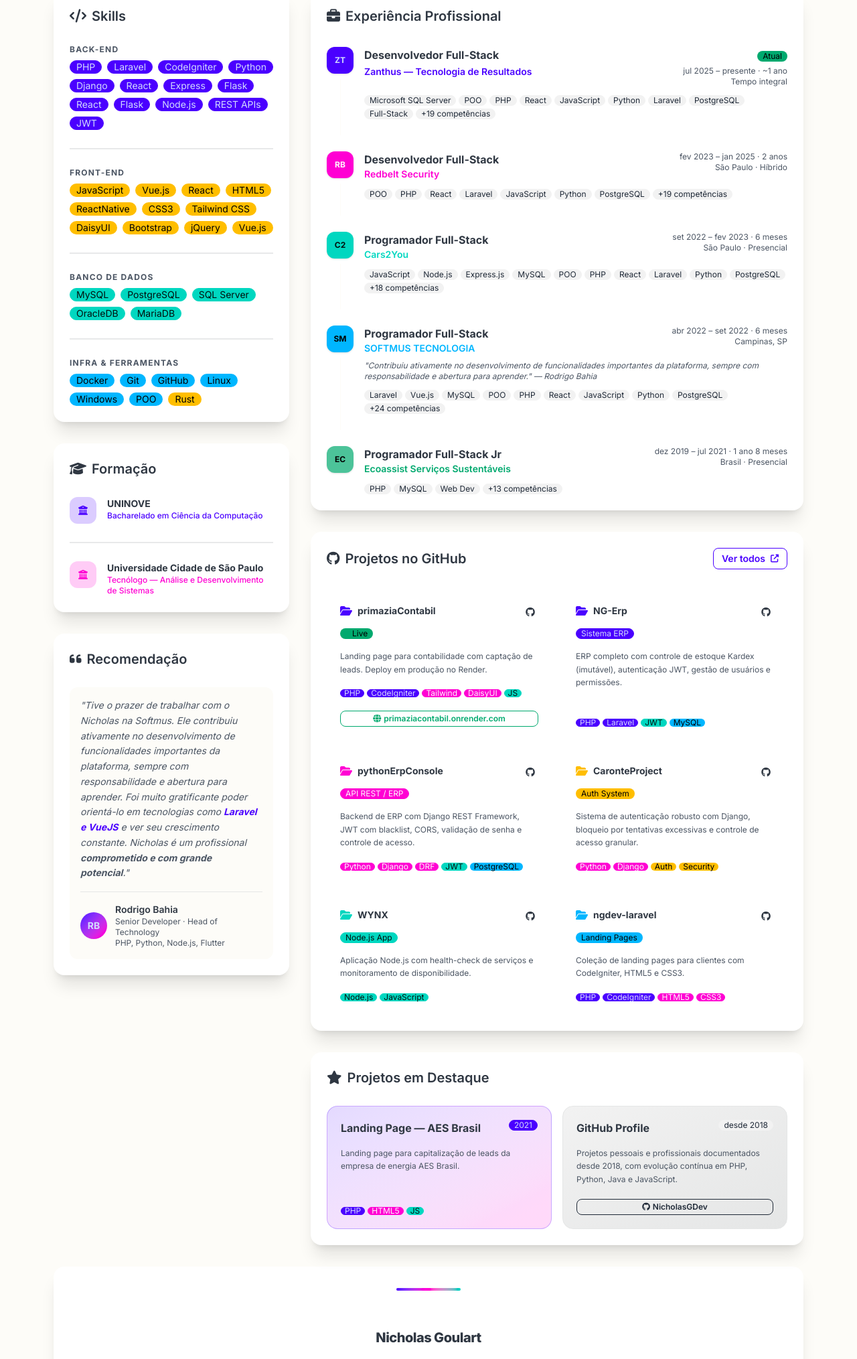
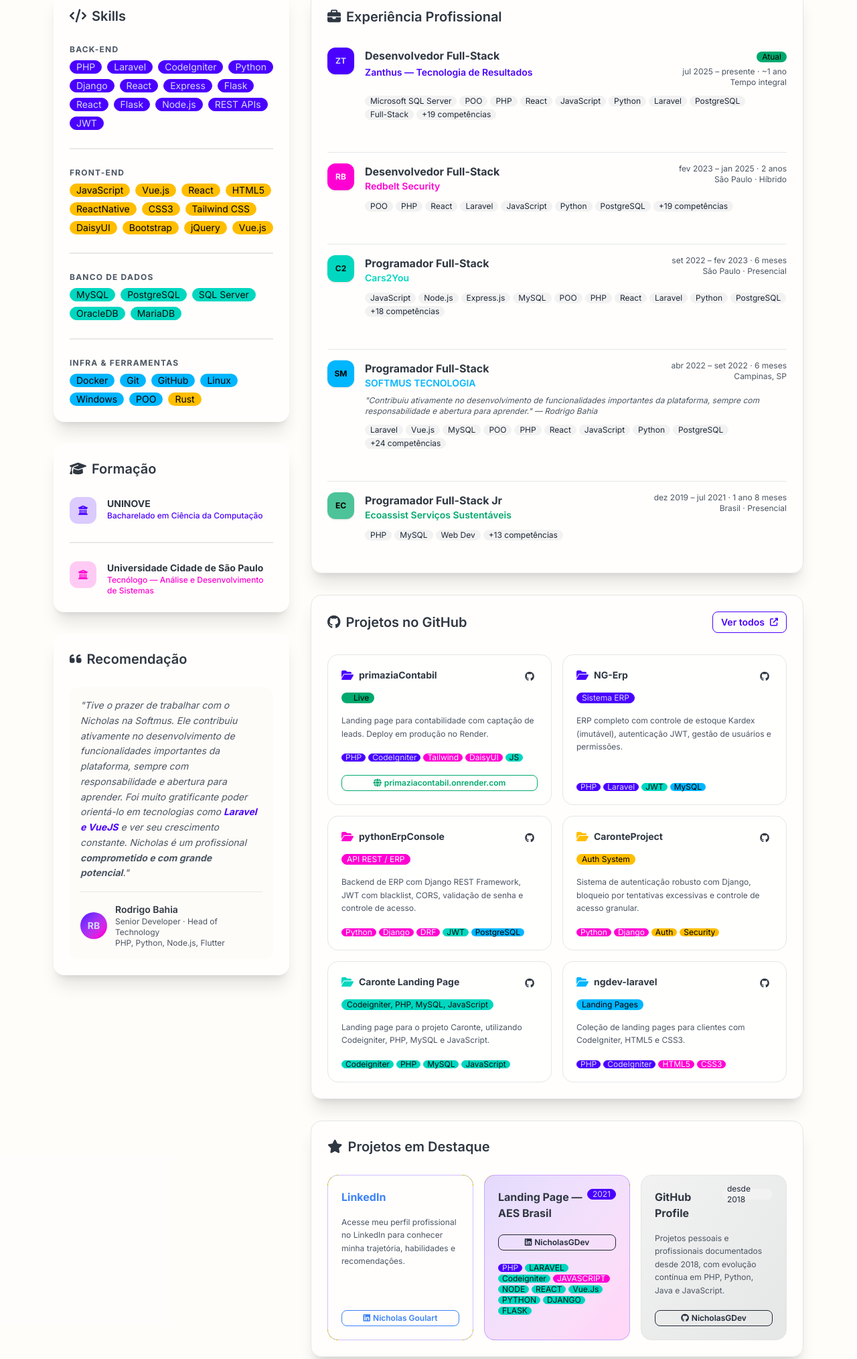
Before and after one commit to NicholasGDev/Myprofile, a plain HTML site: page index.html in a window 1280 px wide. Shown: the part 562-2591 px from the top of the page at 67% size. Drawn offline with nearby package versions, Linux system fonts and the light colour scheme.

Commit message:
feat: update styles and enhance layout for better visibility and organization

```diff
--- a/index.html
+++ b/index.html
@@ -12,8 +12,8 @@
   <link href="https://fonts.googleapis.com/css2?family=Inter:wght@300;400;500;600;700;800&display=swap" rel="stylesheet" />
   <style>
     :root {
-      --pastel-white: #fdfcf8;
-      --surface-white: #ffffff;
+      --pastel-white: hsla(48, 56%, 98%, 0.555);
+      --surface-white: #ffffff62;
       --text-gray-dark: #2f3742;
       --text-gray-soft: #4b5563;
       --navbar-blue: #1e40af;
@@ -88,7 +88,7 @@
 <body class="bg-base-200 min-h-screen">
 
   <!-- ── NAVBAR ───────────────────────────────────────────────── -->
-  <nav class="navbar bg-base-100 shadow-md sticky top-0 z-50 no-print px-4 md:px-8">
+  <nav class="navbar bg-base-100 shadow-md sticky top-0 z-50 no-print px-4 md:px-8 bg-accent/10 backdrop-blur-md">
     <div class="navbar-start">
       <span class="text-xl font-extrabold tracking-tight">
         <span class="text-light bg-light"><img src="ngdeviconsvg.svg" alt="NG Dev Icon" class="inline-block w-9"></span><span class="text-base-content">Dev</span>
@@ -391,7 +391,7 @@
       <main class="lg:col-span-2 flex flex-col gap-8">
 
         <!-- EXPERIÊNCIA -->
-        <section id="experiencia" class="card bg-base-100 shadow-xl">
+        <section id="experiencia" class="card bg-base-100 shadow-xl border border-base-300">
           <div class="card-body p-6">
             <h2 class="card-title text-primary mb-6">
               <i class="fas fa-briefcase"></i> Experiência Profissional
@@ -403,7 +403,7 @@
               <div class="flex gap-4">
                 <div class="flex flex-col items-center flex-shrink-0">
                   <div class="w-10 h-10 rounded-xl bg-primary flex items-center justify-center text-primary-content font-bold text-xs shadow">ZT</div>
-                  <div class="flex-1 w-px bg-base-300 mt-2"></div>
+                  <div class="flex-1 w-px bg-base-300"></div>
                 </div>
                 <div class="flex-1 pb-6">
                   <div class="flex flex-wrap items-start justify-between gap-2">
@@ -436,12 +436,12 @@
               </div>
 
               <!-- Redbelt -->
-              <div class="flex gap-4">
-                <div class="flex flex-col items-center flex-shrink-0">
-                  <div class="w-10 h-10 rounded-xl bg-secondary flex items-center justify-center text-secondary-content font-bold text-xs shadow">RB</div>
-                  <div class="flex-1 w-px bg-base-300 mt-2"></div>
+              <div class="flex gap-4 border-t">
+                <div class="flex flex-col items-center flex-shrink-0 ">
+                  <div class=" mt-4 w-10 h-10 rounded-xl bg-secondary flex items-center justify-center text-secondary-content font-bold text-xs shadow">RB</div>
+                  <div class="flex-1 w-px bg-base-300"></div>
                 </div>
-                <div class="flex-1 pb-6">
+                <div class="flex-1 mt-4 pb-6">
                   <div class="flex flex-wrap items-start justify-between gap-2">
                     <div>
                       <h3 class="font-bold text-base-content">Desenvolvedor Full-Stack</h3>
@@ -466,12 +466,12 @@
               </div>
 
               <!-- Cars2You -->
-              <div class="flex gap-4">
+              <div class="flex gap-4 border-t">
                 <div class="flex flex-col items-center flex-shrink-0">
-                  <div class="w-10 h-10 rounded-xl bg-accent flex items-center justify-center text-accent-content font-bold text-xs shadow">C2</div>
-                  <div class="flex-1 w-px bg-base-300 mt-2"></div>
+                  <div class="mt-4 w-10 h-10 rounded-xl bg-accent flex items-center justify-center text-accent-content font-bold text-xs shadow">C2</div>
+                  <div class="flex-1 w-px bg-base-300"></div>
                 </div>
-                <div class="flex-1 pb-6">
+                <div class="flex-1 mt-4 pb-6">
                   <div class="flex flex-wrap items-start justify-between gap-2">
                     <div>
                       <h3 class="font-bold text-base-content">Programador Full-Stack</h3>
@@ -499,12 +499,12 @@
               </div>
 
               <!-- Softmus -->
-              <div class="flex gap-4">
+              <div class="flex gap-4 border-t">
                 <div class="flex flex-col items-center flex-shrink-0">
-                  <div class="w-10 h-10 rounded-xl bg-info flex items-center justify-center text-info-content font-bold text-xs shadow">SM</div>
-                  <div class="flex-1 w-px bg-base-300 mt-2"></div>
+                  <div class="mt-4 w-10 h-10 rounded-xl bg-info flex items-center justify-center text-info-content font-bold text-xs shadow">SM</div>
+                  <div class="flex-1 w-px bg-base-300"></div>
                 </div>
-                <div class="flex-1 pb-6">
+                <div class="flex-1 mt-4 pb-6">
                   <div class="flex flex-wrap items-start justify-between gap-2">
                     <div>
                       <h3 class="font-bold text-base-content">Programador Full-Stack</h3>
@@ -535,11 +535,11 @@
               </div>
 
               <!-- Ecoassist -->
-              <div class="flex gap-4">
+              <div class="flex gap-4 border-t">
                 <div class="flex flex-col items-center flex-shrink-0">
-                  <div class="w-10 h-10 rounded-xl bg-success/70 flex items-center justify-center text-success-content font-bold text-xs shadow">EC</div>
+                  <div class="mt-4 w-10 h-10 rounded-xl bg-success/70 flex items-center justify-center text-success-content font-bold text-xs shadow">EC</div>
                 </div>
-                <div class="flex-1">
+                <div class="flex-1 mt-4 pb-6">
                   <div class="flex flex-wrap items-start justify-between gap-2">
                     <div>
                       <h3 class="font-bold text-base-content">Programador Full-Stack Jr</h3>
@@ -564,7 +564,7 @@
         </section>
 
         <!-- GITHUB PROJECTS -->
-        <section id="projetos" class="card bg-base-100 shadow-xl">
+        <section id="projetos" class="card bg-base-100 shadow-xl border border-base-300">
           <div class="card-body p-6">
             <div class="flex items-center justify-between mb-6">
               <h2 class="card-title text-primary">
@@ -579,7 +579,7 @@
             <div class="grid grid-cols-1 md:grid-cols-2 gap-4">
 
               <!-- primaziaContabil -->
-              <div class="card bg-base-200 project-card">
+              <div class="card bg-base-200 project-card border border-base-300">
                 <div class="card-body p-5">
                   <div class="flex items-start justify-between mb-1">
                     <div class="flex items-center gap-2">
@@ -612,7 +612,7 @@
               </div>
 
               <!-- NG-Erp -->
-              <div class="card bg-base-200 project-card">
+              <div class="card bg-base-200 project-card border border-base-300">
                 <div class="card-body p-5">
                   <div class="flex items-start justify-between mb-1">
                     <div class="flex items-center gap-2">
@@ -639,7 +639,7 @@
               </div>
 
               <!-- pythonErpConsole -->
-              <div class="card bg-base-200 project-card">
+              <div class="card bg-base-200 project-card border border-base-300">
                 <div class="card-body p-5">
                   <div class="flex items-start justify-between mb-1">
                     <div class="flex items-center gap-2">
@@ -667,7 +667,7 @@
               </div>
 
               <!-- CaronteProject -->
-              <div class="card bg-base-200 project-card">
+              <div class="card bg-base-200 project-card border border-base-300">
                 <div class="card-body p-5">
                   <div class="flex items-start justify-between mb-1">
                     <div class="flex items-center gap-2">
@@ -694,31 +694,33 @@
               </div>
 
               <!-- WYNX -->
-              <div class="card bg-base-200 project-card">
+              <div class="card bg-base-200 project-card border border-base-300">
                 <div class="card-body p-5">
                   <div class="flex items-start justify-between mb-1">
                     <div class="flex items-center gap-2">
                       <i class="fas fa-folder-open text-accent"></i>
-                      <h3 class="font-bold text-base-content text-sm">WYNX</h3>
+                      <h3 class="font-bold text-base-content text-sm">Caronte Landing Page</h3>
                     </div>
-                    <a href="https://github.com/NicholasGDev/WYNX" target="_blank" rel="noopener"
+                    <a href="https://github.com/NicholasGDev/CaronteLadingPageBase" target="_blank" rel="noopener"
                        class="btn btn-ghost btn-xs btn-circle">
                       <i class="fab fa-github text-sm"></i>
                     </a>
                   </div>
-                  <span class="badge badge-accent badge-sm mb-2">Node.js App</span>
+                  <span class="badge badge-accent badge-sm mb-2">Codeigniter, PHP, MySQL, JavaScript</span>
                   <p class="text-xs text-base-content/70 leading-relaxed">
-                    Aplicação Node.js com health-check de serviços e monitoramento de disponibilidade.
+                    Landing page para o projeto Caronte, utilizando Codeigniter, PHP, MySQL e JavaScript.
                   </p>
                   <div class="flex flex-wrap gap-1 mt-3">
-                    <span class="badge badge-xs badge-accent">Node.js</span>
+                    <span class="badge badge-xs badge-accent">Codeigniter</span>
+                    <span class="badge badge-xs badge-accent">PHP</span>
+                    <span class="badge badge-xs badge-accent">MySQL</span>
                     <span class="badge badge-xs badge-accent">JavaScript</span>
                   </div>
                 </div>
               </div>
 
               <!-- ngdev-laravel -->
-              <div class="card bg-base-200 project-card">
+              <div class="card bg-base-200 project-card border border-base-300">
                 <div class="card-body p-5">
                   <div class="flex items-start justify-between mb-1">
                     <div class="flex items-center gap-2">
@@ -748,13 +750,28 @@
         </section>
 
         <!-- PROJETOS DESTAQUE -->
-        <section class="card bg-base-100 shadow-xl">
+        <section class="card bg-base-100 shadow-xl overflow-hidden border border-base-300">
           <div class="card-body p-6">
             <h2 class="card-title text-primary mb-5">
               <i class="fas fa-star"></i> Projetos em Destaque
             </h2>
 
-            <div class="grid grid-cols-1 md:grid-cols-2 gap-4">
+            <div class="grid grid-cols-1 md:grid-cols-3 gap-4">
+              <!--Linkedin-->
+              <div class="card bg-light from-primary/15 to-secondary/15 border border-primary/25">
+                <div class="card-body p-5">
+                  <div class="flex items-start justify-between">
+                    <h3 class="font-bold text-base-content text-blue-500">LinkedIn</h3>
+                  </div>
+                  <p class="text-xs text-base-content/70 mt-2 leading-relaxed">
+                    Acesse meu perfil profissional no LinkedIn para conhecer minha trajetória, habilidades e recomendações.
+                  </p>
+                  <a href="https://linkedin.com/in/nicholas-goulart" target="_blank" rel="noopener"
+                     class="btn btn-xs btn-outline mt-3 gap-1 text-blue-500 hover:text-white hover:bg-blue-500 hover:border-blue-500">
+                    <i class="fab fa-linkedin"></i> Nicholas Goulart
+                  </a>
+                </div>
+              </div>
 
               <!-- AES Brasil -->
               <div class="card bg-gradient-to-br from-primary/15 to-secondary/15 border border-primary/25">
@@ -763,13 +780,21 @@
                     <h3 class="font-bold text-base-content">Landing Page — AES Brasil</h3>
                     <span class="badge badge-primary badge-sm">2021</span>
                   </div>
-                  <p class="text-xs text-base-content/70 mt-2 leading-relaxed">
-                    Landing page para capitalização de leads da empresa de energia AES Brasil.
-                  </p>
+                  <a href="https://linkedin.com/in/nicholas-goulart" target="_blank" rel="noopener"
+                     class="btn btn-xs btn-outline mt-3 gap-1">
+                    <i class="fab fa-linkedin"></i> NicholasGDev
+                  </a>
                   <div class="flex flex-wrap gap-1 mt-3">
                     <span class="badge badge-xs badge-primary">PHP</span>
-                    <span class="badge badge-xs badge-secondary">HTML5</span>
-                    <span class="badge badge-xs badge-accent">JS</span>
+                    <span class="badge badge-xs badge-accent">LARAVEL</span>
+                    <span class="badge badge-xs badge-accent">Codeigniter</span>
+                    <span class="badge badge-xs badge-secondary">JAVASCRIPT</span>
+                    <span class="badge badge-xs badge-accent">NODE</span>
+                    <span class="badge badge-xs badge-accent">REACT</span>
+                    <span class="badge badge-xs badge-accent">Vue.Js</span>
+                    <span class="badge badge-xs badge-accent">PYTHON</span>
+                    <span class="badge badge-xs badge-accent">DJANGO</span>
+                    <span class="badge badge-xs badge-accent">FLASK</span>
                   </div>
                 </div>
               </div>
```
